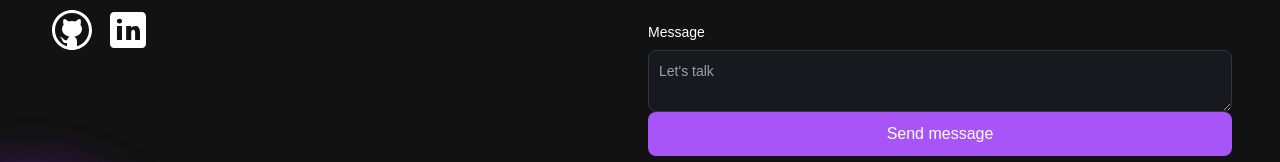
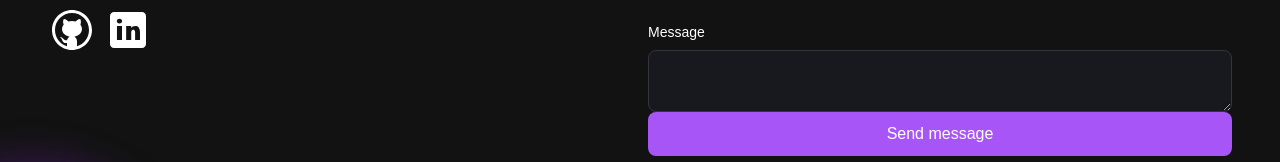
Before and after one commit to Emeka-Okpaleke/portfolio-website, a Next.js app: page / in a window 1280 px wide. Shown: the part 2688-2850 px from the top of the page. Built offline with nearby package versions, Linux system fonts and the light colour scheme.

Commit message:
EmailSection placeholder edited

```diff
--- a/src/app/components/EmailSection.tsx
+++ b/src/app/components/EmailSection.tsx
@@ -69,7 +69,7 @@ const EmailSection = () => {
             id="message"
             className="bg-[#18191E] border border-[#33353F] placeholder-[#9CA2A9] text-gray-100 text-sm rounded-lg block w-full p-2.5"
             // placeholder="Let's talk about..."
-            placeholder="Let's talk"
+            // placeholder="Let's talk"
             />
             <button
             type="submit"
```
